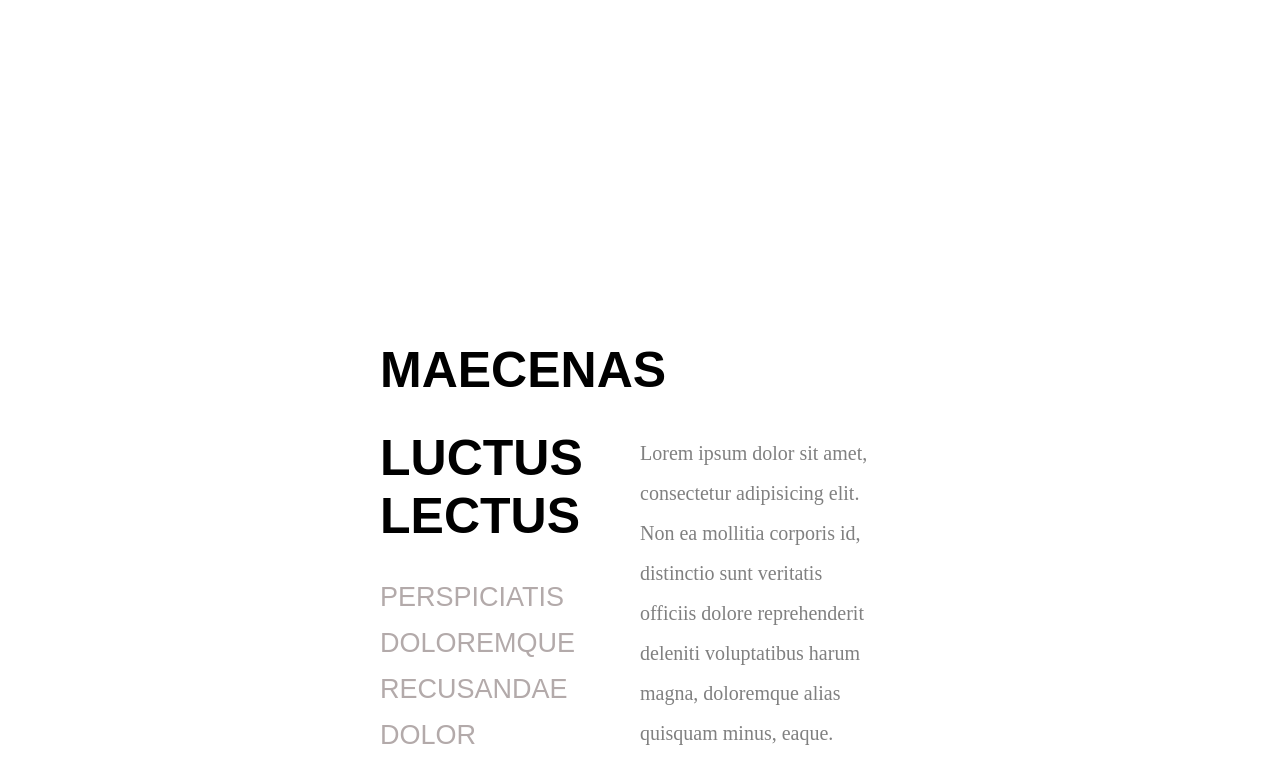
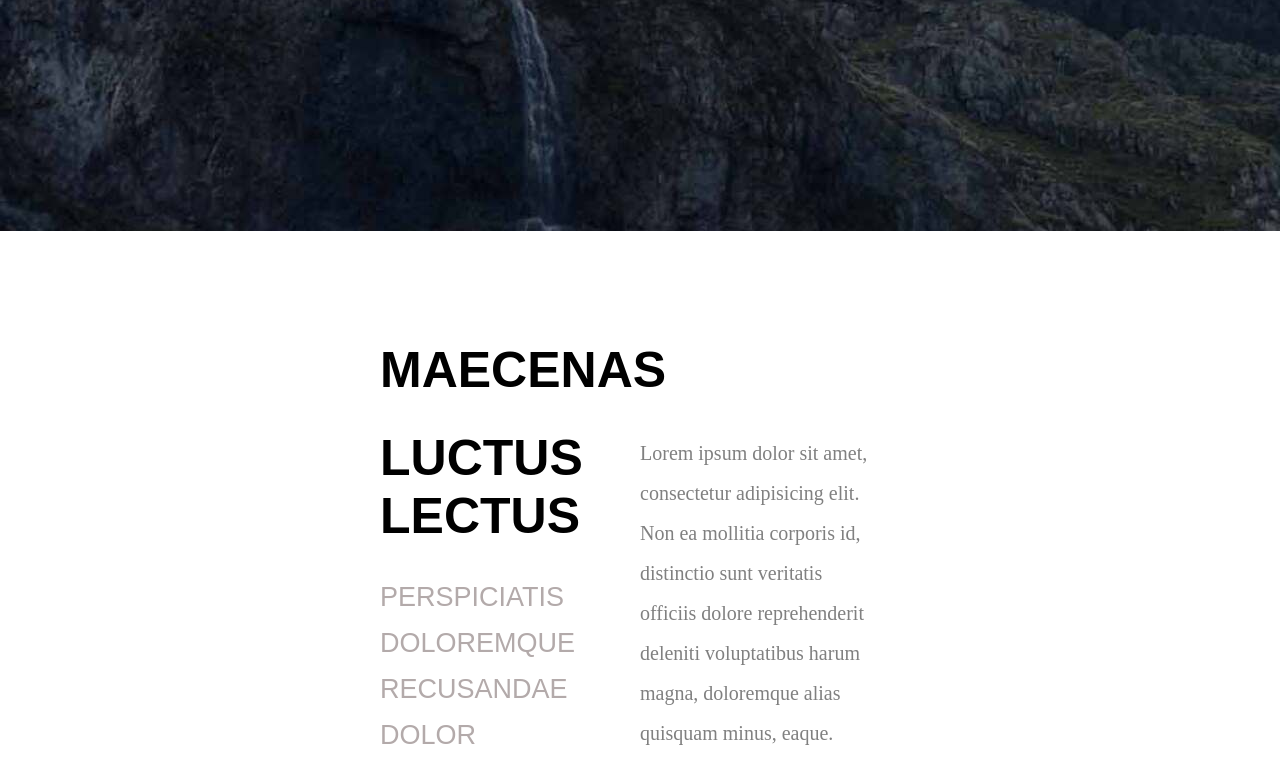
Before and after one commit to phil1366/spatial, a plain HTML site: page index.html in a window 1280 px wide. Shown: the part 569-1334 px from the top of the page. Drawn offline with Linux system fonts and the light colour scheme; the site is published under a folder, as on GitHub Pages, so addresses that start at the root find nothing.

Commit message:
creation site spatial

```diff
--- a/main.css
+++ b/main.css
@@ -9,7 +9,7 @@
 }
 
 body{
-	background-image: url('/images/banner_modif.jpg');
+	background-image: url('./images/banner_modif.jpg');
 }
 
                /* HEADER */
```
